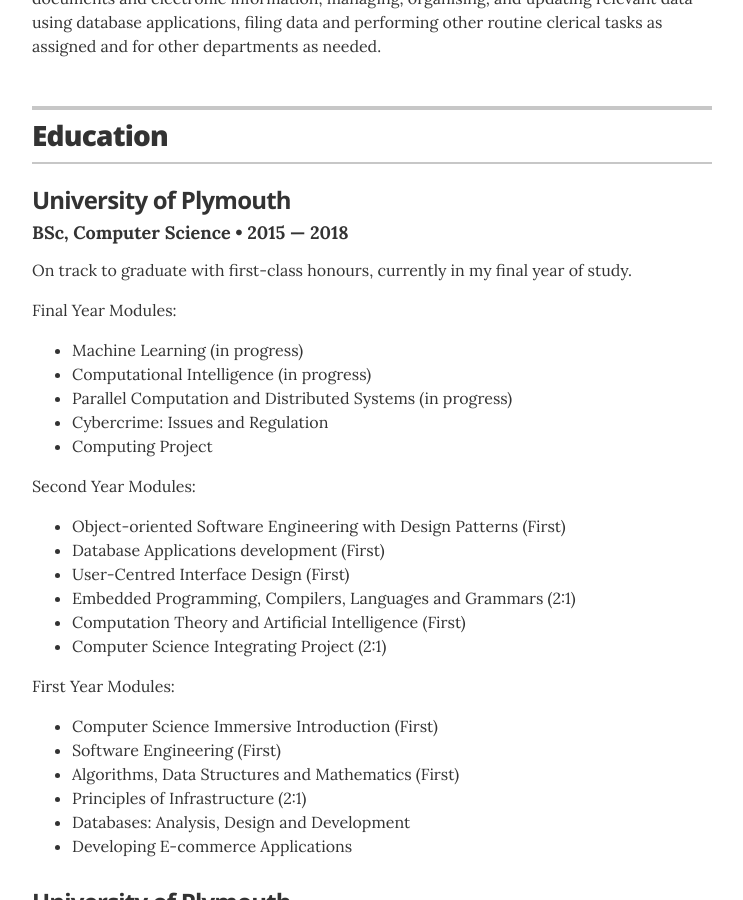
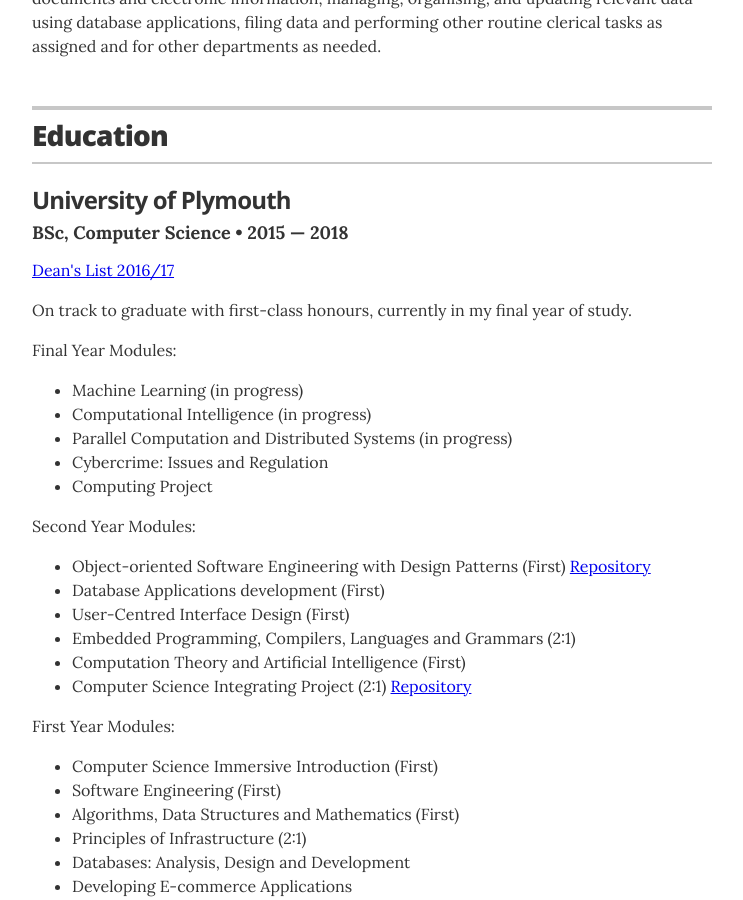
Before and after one commit to nmazidi/nmazidi.github.io, a Jekyll site: the page built from index.html, in a window 1280 px wide and 900 px high, scrolled down 1077 px. Shown: the whole window, without its empty margins (268-1011 px from the left). Built offline with Jekyll 4.4.1, drawn with Linux system fonts in a browser that asks for light colours.

Commit message:
update hard copy

```diff
--- a/_data/education.yml
+++ b/_data/education.yml
@@ -3,7 +3,7 @@
   uni: University of Plymouth
   year: 2015 &mdash; 2018
   awards:
-  summary: <p>On track to graduate with first-class honours, currently in my final year of study.</p><p>Final Year Modules:</p><ul><li>Machine Learning (in progress)</li><li>Computational Intelligence&nbsp;(in progress)</li><li>Parallel Computation and Distributed Systems&nbsp;(in progress)</li><li>Cybercrime&#58; Issues and Regulation&nbsp;</li><li>Computing Project&nbsp;</li></ul><p>Second Year Modules:</p><ul><li>Object-oriented Software Engineering with Design Patterns (First) </li><li>Database Applications development (First)</li><li>User-Centred Interface Design (First)</li><li>Embedded Programming, Compilers, Languages and Grammars (2&#58;1)</li><li>Computation Theory and Artificial Intelligence (First)</li><li>Computer Science Integrating Project (2&#58;1) </li></ul><p>First Year Modules:</p><ul><li>Computer Science Immersive Introduction (First)</li><li>Software Engineering (First)</li><li>Algorithms, Data Structures and Mathematics (First)</li><li>Principles of Infrastructure (2:1)</li><li>Databases&#58; Analysis, Design and Development</li><li>Developing E-commerce Applications</li></ul>
+  summary: <p><a href="https://www.plymouth.ac.uk/your-university/about-us/university-structure/faculties/science-engineering/deans-list">Dean's List 2016/17</a></p><p>On track to graduate with first-class honours, currently in my final year of study.</p><p>Final Year Modules:</p><ul><li>Machine Learning (in progress)</li><li>Computational Intelligence&nbsp;(in progress)</li><li>Parallel Computation and Distributed Systems&nbsp;(in progress)</li><li>Cybercrime&#58; Issues and Regulation&nbsp;</li><li>Computing Project&nbsp;</li></ul><p>Second Year Modules:</p><ul><li>Object-oriented Software Engineering with Design Patterns (First) <a href="https://github.com/iDanScott/UniSystems">Repository</a></li><li>Database Applications development (First)</li><li>User-Centred Interface Design (First)</li><li>Embedded Programming, Compilers, Languages and Grammars (2&#58;1)</li><li>Computation Theory and Artificial Intelligence (First)</li><li>Computer Science Integrating Project (2&#58;1) <a href="https://github.com/nmazidi/HangmansPizza">Repository</a></li></ul><p>First Year Modules:</p><ul><li>Computer Science Immersive Introduction (First)</li><li>Software Engineering (First)</li><li>Algorithms, Data Structures and Mathematics (First)</li><li>Principles of Infrastructure (2:1)</li><li>Databases&#58; Analysis, Design and Development</li><li>Developing E-commerce Applications</li></ul>
 
 - degree: Foundation Degree, Computing
   uni: University of Plymouth
```
